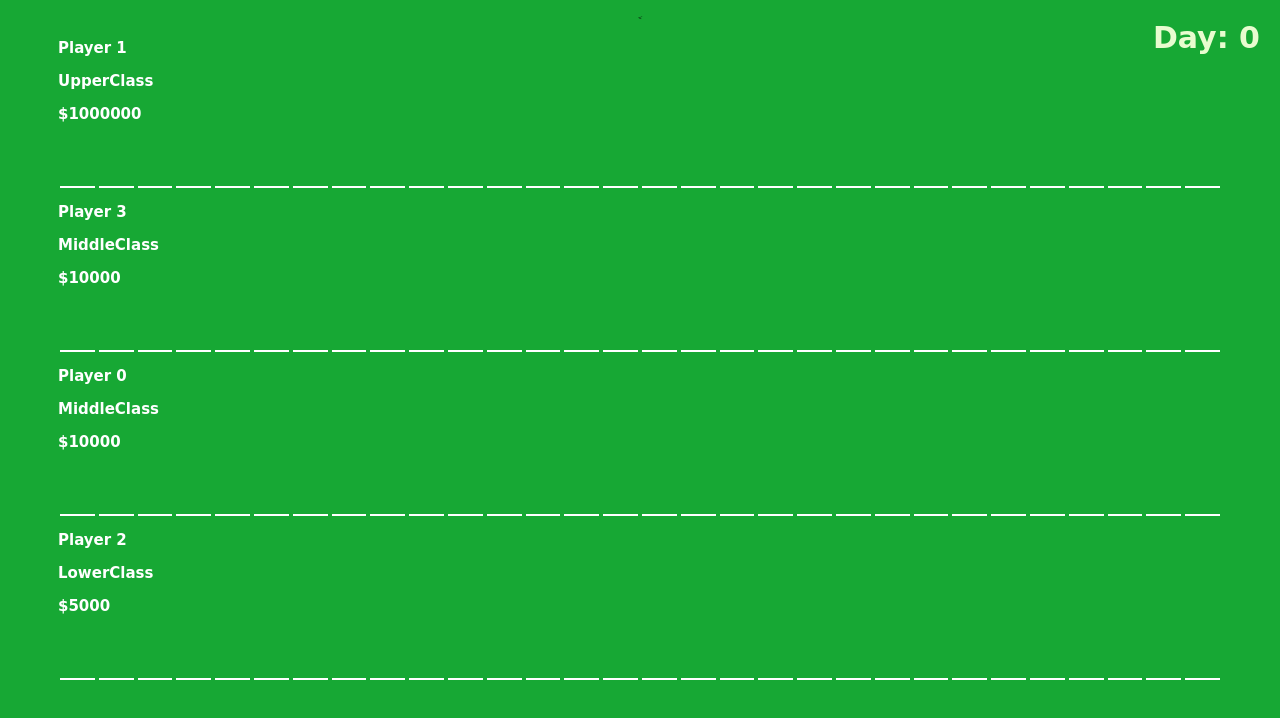
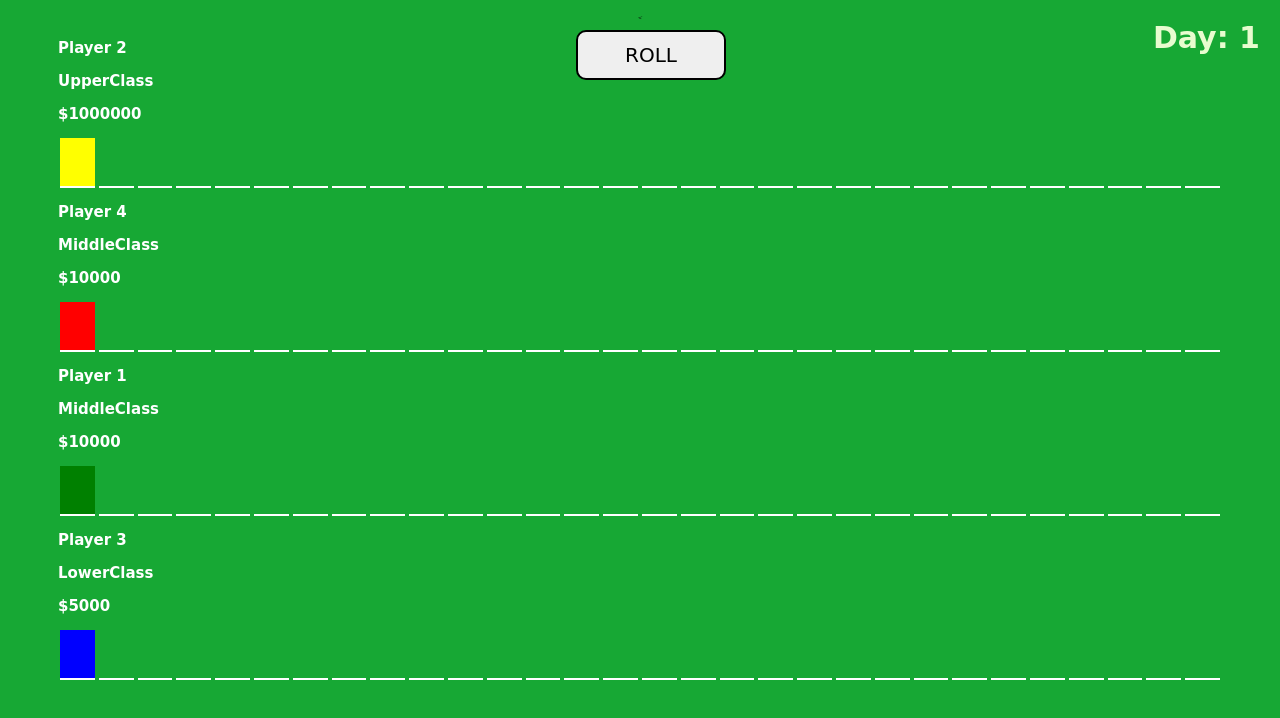
Before and after one commit to Calvinkim4/Real-Life, a plain HTML site: page index.html in a window 1280 px wide. Both pictures are taken after a click on the button "START". Drawn offline with Linux system fonts and the light colour scheme; a web font is replaced by a local one.

Commit message:
Made first player move to its new position

```diff
--- a/index.html
+++ b/index.html
@@ -16,6 +16,11 @@
 	<section>
 		<!-- <h2>Cant Quit Life</h2> -->
 		<h1>REAL LIFE</h1>
+		<div id='roll-div'>
+			<button id='roll-button'>ROLL</button>
+			<h4></h4>
+		</div>
+
 		<h3>Day: 0</h3>
 		<div class='input-wrapper'>
 			<input type="text" name="nickname1" placeholder="P1">
--- a/script.js
+++ b/script.js
@@ -69,14 +69,14 @@ const pickOrder = (playerArray) => {
 	}
 }
 
-//let day = 1;
+let day = 1;
 let nicknameButton = document.getElementById('nickname-button');
 nicknameButton.addEventListener('click', function() {
 	document.querySelector('h1').style.display = 'none';
 	document.querySelector('section > h3').style.display = 'block';
 	for (let i = 0; i < 4; i++) {
 		if (document.querySelectorAll('input')[i].value === '') {
-			setNameOfPlayer('Player ' + i);
+			setNameOfPlayer('Player ' + (i + 1));
 		} else {
 			setNameOfPlayer(document.querySelectorAll('input')[i].value);
 		}
@@ -85,9 +85,10 @@ nicknameButton.addEventListener('click', function() {
 	}
 	setRandomEconomicClass(playerArray);
 	pickOrder(playerArray);
-	//document.querySelector('section > h3').innerHTML = 'Day: ' + day;
+	document.querySelector('section > h3').innerHTML = 'Day: ' + day;
 	nicknameButton.style.display = 'none';
 	showCharacters(playerArray);
+	document.getElementById('roll-div').style.display = 'block';
 });
 
 const showCharacters = (playerArray) => {
@@ -111,14 +112,22 @@ const showCharacters = (playerArray) => {
 		characterBlock.appendChild(moneyAmtH3);
 		let stepDivContainer = document.createElement('div');
 		stepDivContainer.classList.add('step-div-container');
+		stepDivContainer.classList.add('step-div-container' + i);
 		characterBlock.appendChild(stepDivContainer);
+		let playerDiv = document.createElement('div');
+		playerDiv.setAttribute('id', 'player-div' + i)
 		for (let i = 0; i < 30; i++) {
 			let stepDiv = document.createElement('div');
+			if (i === 0) {
+				stepDiv.appendChild(playerDiv);
+			}
 			stepDiv.classList.add('step-div');
+			stepDiv.classList.add('step-one' + i);
 			stepDivContainer.appendChild(stepDiv);
 		}
 
 	}
+	playGame();
 }
 
 let eventMLArray = [
@@ -138,17 +147,26 @@ let eventUArray = [];
 
 const rollDice = (player) => {
 	if (player.economicClass === 'MiddleClass' || player.economicClass === 'LowerClass') {
-		let rollNumber = Math.floor(Math.random() * 6) + 1;
+		let rollNumber = Math.floor(Math.random() * 5) + 1;
 		player.position += rollNumber;
 	}
 	if (player.economicClass === 'UpperClass') {
-		let rollNumber = Math.floor(Math.random() * 10) + 1;
+		let rollNumber = Math.floor(Math.random() * 8) + 1;
 		player.position += rollNumber;
 	}
 }
 
-const movePlayer = () => {
-	// move player certain amount graphically
+const movePlayer = (player) => {
+	let setDivContainer = document.querySelector('.step-div-container0');
+	let containerDivs = setDivContainer.children;
+	let playerDiv = document.getElementById('player-div' + player.order);
+	if (player.position > containerDivs.length - 1) {
+		containerDivs[containerDivs.length - 1].appendChild(playerDiv);
+	} else {
+		containerDivs[player.position].appendChild(playerDiv);
+	}
+
+	// console.log(containerDivs);
 }
 
 const pickRandomEvent = (eventArray, player) => {
@@ -157,6 +175,7 @@ const pickRandomEvent = (eventArray, player) => {
 	if (player.economicClass === 'MiddleClass' || player.economicClass === 'LowerClass') {
 		let event = eventArray[randomIndex];
 		//let eventObj = new Event(event[0], event[1], event[2], event[3], event[4], event[5], event[6], event[7], event[8]);
+	} else {
 
 	}
 
@@ -167,8 +186,10 @@ const playMiniEvent = () => {
 }
 
 const playGame = () => {
-	// while (true) {
-
-	// }
+	let rollButton = document.getElementById('roll-button');
+	rollButton.addEventListener('click', function () {
+		rollDice(playerArray[0]);
+		movePlayer(playerArray[0]);
+	});
 
 }
--- a/style.css
+++ b/style.css
@@ -15,6 +15,36 @@ h3 {
 	font-family: 'Diplomata SC', cursive;
 	color: white;
 	font-size: 15px;
+}
+
+button:focus {
+	outline: 0;
+}
+
+#roll-div {
+	position: absolute;
+	top: 0;
+	left: 45%;
+	display: none;
+}
+
+#roll-button {
+	font-family: 'Diplomata SC', cursive;
+	font-size: 20px;
+	width: 150px;
+	height: 50px;
+	border: 2px solid black;
+	border-radius: 10px;
+}
+
+#roll-button:active {
+	background-color: #134611;
+	color: #96E072;
+}
+
+h4 {
+	font-size: 20px;
+	font-family: 'Diplomata SC', cursive;
 }
 
 #start-button {
@@ -78,6 +108,7 @@ div > input {
 
 div > input:focus {
 	background-color: #E0E0E0;
+	outline-color: #f4cb42;
 }
 
 input::placeholder {
@@ -135,3 +166,27 @@ section > button:active {
 	border-bottom: 2px solid white;
 	margin: 0 2px;
 }
+
+#player-div0 {
+	width: 100%;
+	height: 100%;
+	background-color: yellow;
+}
+
+#player-div1 {
+	width: 100%;
+	height: 100%;
+	background-color: red;
+}
+
+#player-div2 {
+	width: 100%;
+	height: 100%;
+	background-color: green;
+}
+
+#player-div3 {
+	width: 100%;
+	height: 100%;
+	background-color: blue;
+}
```
Lines whose indentation alone changed are shown as unchanged.
